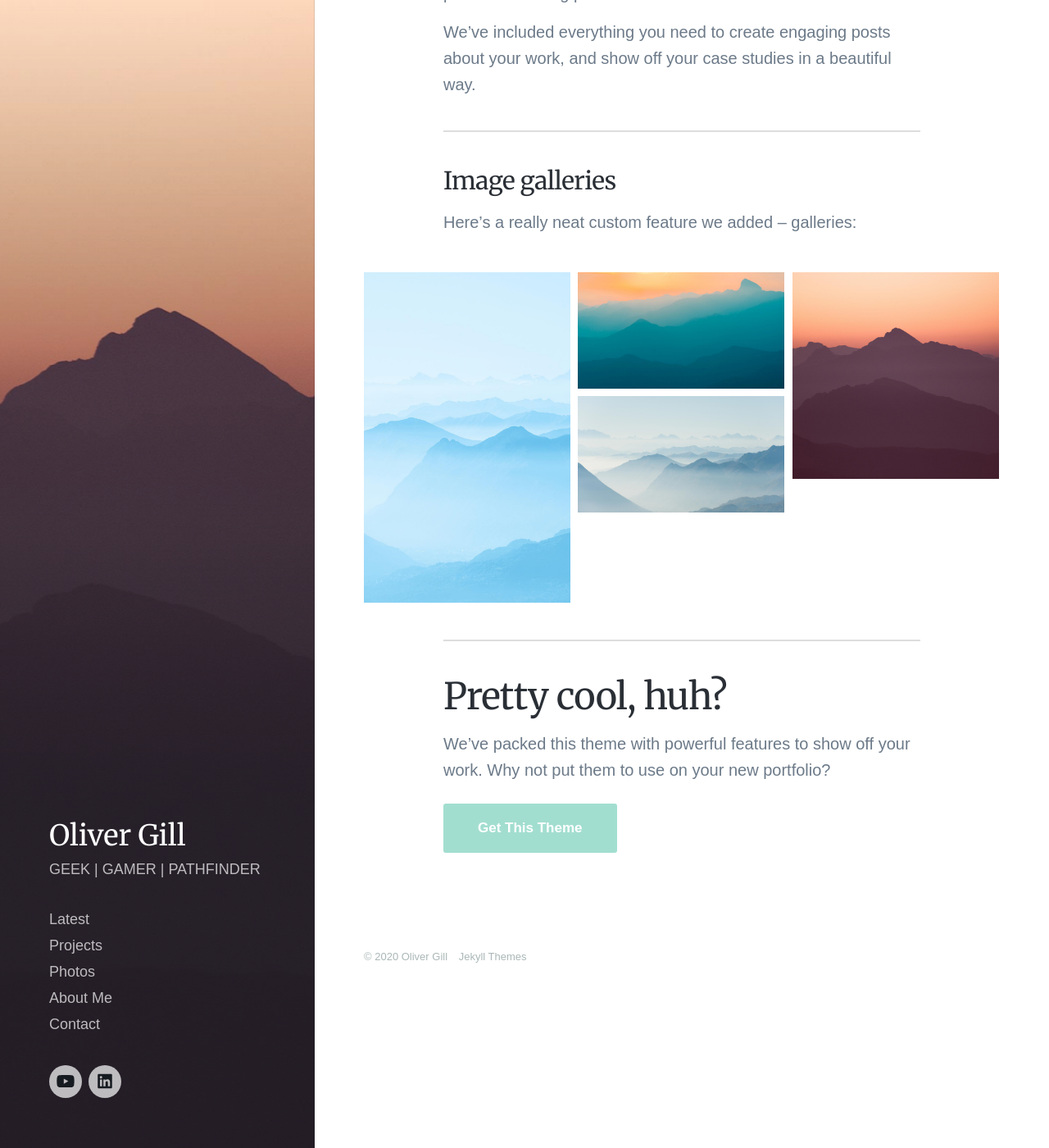
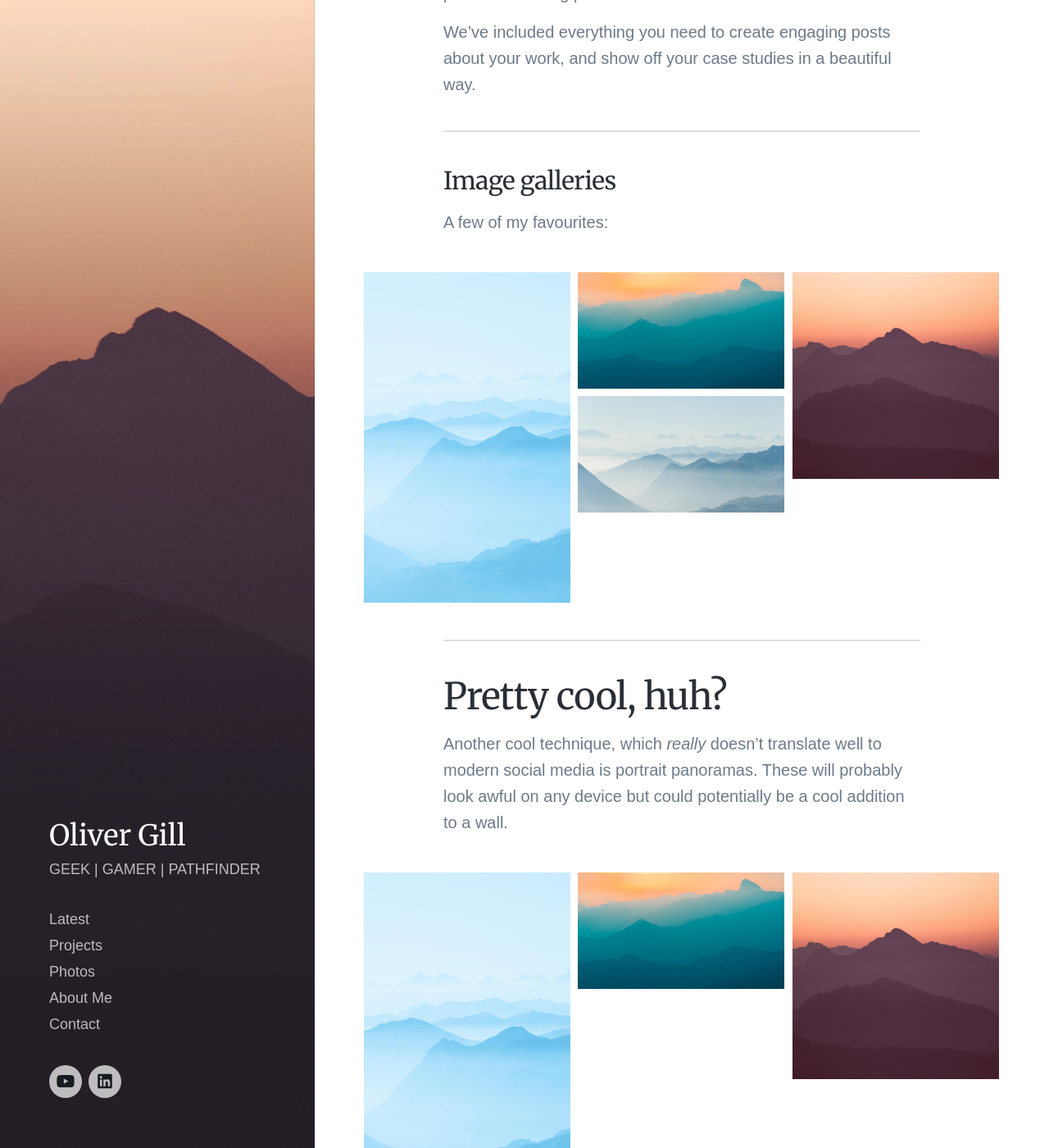
Before and after one commit to olivergillcom/olivergillblog.github.io, a Jekyll site: the page built from _photos/2018-06-30-panoramas.md, in a window 1280 px wide and 1400 px high, scrolled down 640 px. Shown: the whole window at 82% size. Built offline with Jekyll 4.4.1, drawn with Linux system fonts in a browser that asks for light colours; nearby versions of some CDN libraries; some web fonts are replaced; some of the changed text lies outside the part shown.

Commit message:
Update 2018-06-30-panoramas.md

```diff
--- a/_photos/2018-06-30-panoramas.md
+++ b/_photos/2018-06-30-panoramas.md
@@ -1,6 +1,6 @@
 ---
 title: 'Panoramas'
-subtitle: 'This is a demo'
+subtitle: 'a broader perspective'
 date: 2018-06-30 00:00:00
 featured_image: '/images/demo/demo-square.jpg'
 ---
@@ -17,7 +17,7 @@ We've included everything you need to create engaging posts about your work, and
 
 ### Image galleries
 
-Here's a really neat custom feature we added – galleries:
+A few of my favourites:
 
 <div class="gallery" data-columns="3">
 	<img src="/images/demo/demo-portrait.jpg">
@@ -30,6 +30,10 @@ Here's a really neat custom feature we added – galleries:
 
 ## Pretty cool, huh?
 
-We've packed this theme with powerful features to show off your work. Why not put them to use on your new portfolio?
+Another cool technique, which _really_ doesn't translate well to modern social media is portrait panoramas. These will probably look awful on any device but could potentially be a cool addition to a wall.
 
-<a href="https://jekyllthemes.io/theme/index-portfolio-jekyll-theme" class="button button--large">Get This Theme</a>
+<div class="gallery" data-columns="3">
+	<img src="/images/demo/demo-portrait.jpg">
+	<img src="/images/demo/demo-landscape.jpg">
+	<img src="/images/demo/demo-square.jpg">
+</div>
```
